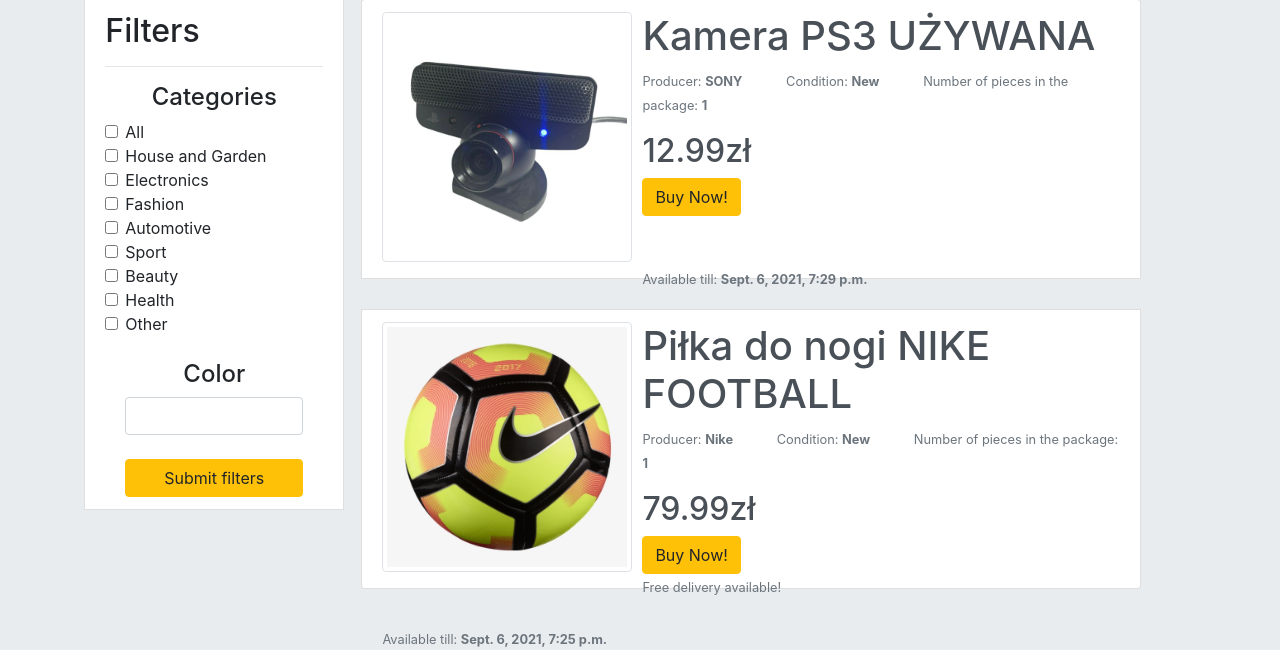
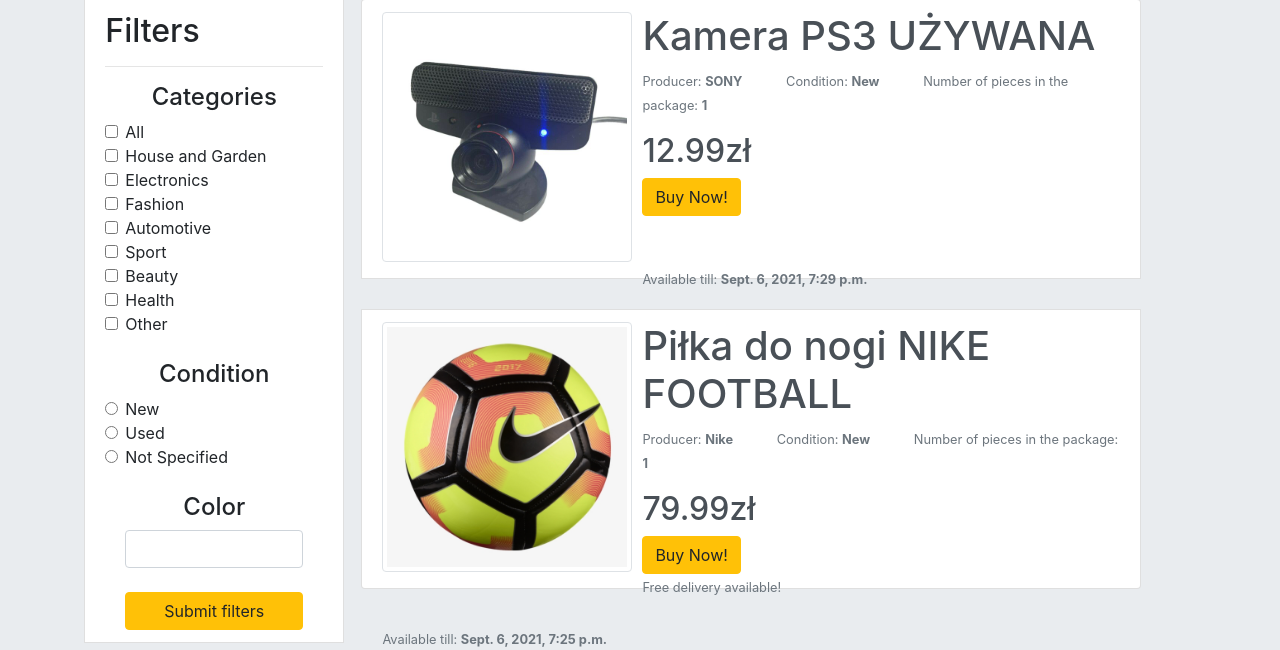
Before and after one commit to Endrju00/shopapp, a Django app: page /sales/ in a window 1280 px wide. Shown: the part 153-803 px from the top of the page. Run offline with Django 3.2, Linux system fonts and the light colour scheme; data comes from the database, SQL or seed files in the repository; some libraries are stand-ins or nearby versions.

Commit message:
Filtering by condition added

```diff
--- a/shop/items/templates/items/base_list.html
+++ b/shop/items/templates/items/base_list.html
@@ -17,8 +17,15 @@
             <label class="form-check-label" for={category.0}>{{ category.1 }}</label><br>
           {% endfor %}<br>
 
+          <h4 class="category">Condition</h4>
+          {% for condition in conditions %}
+            <input class="form-check-input" type="radio" id={{condition.0}} name="condition" value={{condition.0}}>
+            <label class="form-check-label" for={condition.0}>{{ condition.1 }}</label><br>
+          {% endfor %}<br>
+
           <h4 class="category">Color</h4>
           <input class="form-control" type="text" id=color name="color" style="width:90%;"><br>
+
         <input class="btn btn-warning" style="width:90%;" type="submit" value="Submit filters">
       </form>
     </div>
--- a/shop/items/views.py
+++ b/shop/items/views.py
@@ -2,12 +2,12 @@ from django.shortcuts import render, get_object_or_404
 from django.http import HttpResponse, Http404
 from django.db.models import Q
 
-from .models import SaleOffer
+from .models import Item, SaleOffer
 
 # help functions
 def check_filters(filters):
     # Categories
-    if 'ALL' in filters["category"]:
+    if 'ALL' in filters["category"] or not filters["category"]:
         query = Q(category=SaleOffer.CATEGORY[0][0])
         for c in SaleOffer.CATEGORY[1:]:
             query |= Q(category=c[0])
@@ -22,6 +22,11 @@ def check_filters(filters):
     if filters["color"][0]:
         query &= Q(item__color__contains=filters["color"][0])
 
+    # Condition
+    if filters["condition"]:
+        query &= Q(item__condition=filters["condition"][0])
+
+
     sales = SaleOffer.objects.filter(query)
     return sales
 
@@ -32,6 +37,7 @@ def index(request):
         try:
             filters['category'] = request.POST.getlist('category')
             filters['color'] = request.POST.getlist('color')
+            filters['condition'] = request.POST.getlist('condition')
             sales = check_filters(filters)
         except:
             sales = SaleOffer.objects.order_by('-pub_date')
@@ -42,6 +48,7 @@ def index(request):
     context = {
         'sales': sales,
         'categories': SaleOffer.CATEGORY,
+        'conditions': Item.CONDITION,
     }
 
     return render(request, 'items/offers_list.html', context)
```
